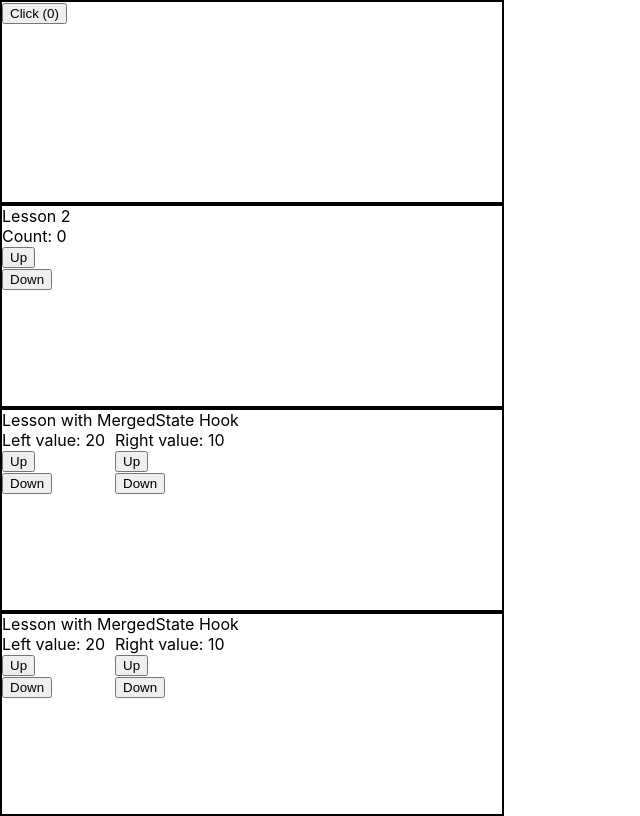
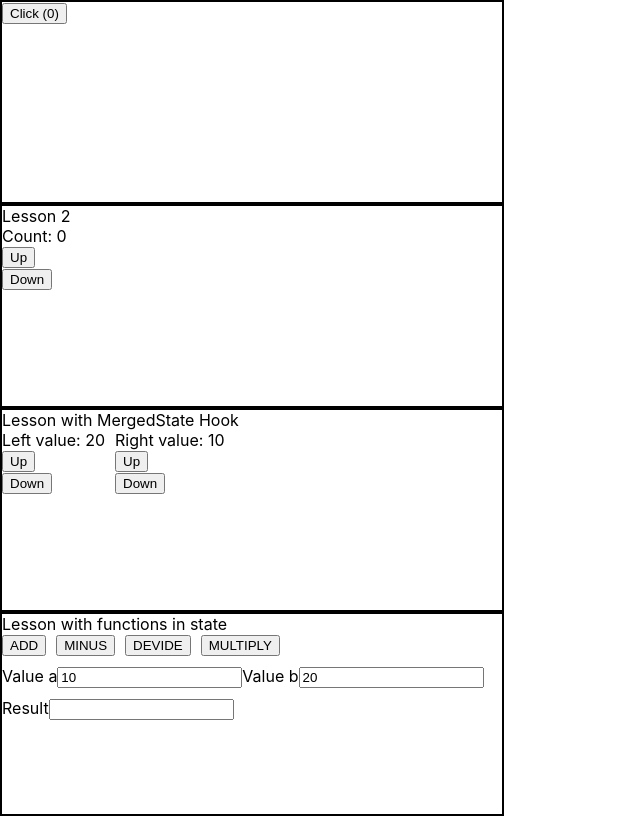
Before and after one commit to MaximSamorukov/react-hooks-udemy, a React (Create React App) app: page / in a window 1280 px wide. Shown: the whole page, without its empty margins (0-640 px from the left). Built offline with nearby package versions, Linux system fonts and the light colour scheme.

Commit message:
refactor

```diff
--- a/src/components/lessons_components/component4.jsx
+++ b/src/components/lessons_components/component4.jsx
@@ -2,35 +2,77 @@ import React, { useState } from "react";
 import Wrapper from "./wrapper";
 import { useMargedState } from '../../hooks/hooks';
 
+const add = ({ valuea: a, valueb: b }) => a + b;
+const subtract = ({ valuea: a, valueb: b }) => a - b;
+const devide = ({ valuea: a, valueb: b }) => a / b;
+const multiply = ({ valuea: a, valueb: b }) => a * b;
+
+
 function Component4 () {
   const initialState = {
-    rightValue: 10,
-    leftValue: 20,
+    valuea: 10,
+    valueb: 20,
+  };
+  const [action, setAction] = useState(() => () => null);
+  const [sign, setSign] = useState(null);
+  const applyAction = (f, s) => () => {
+    setSign(s);
+    setAction(() => f);
   };
   const [state, updateState] = useMargedState(initialState);
+  const onChange = (setter, key) => (value) => setter({ [key]: parseInt(value.target.value || 0)});
 
   return (
     <Wrapper>
-      <div>Lesson with MergedState Hook</div>
+      <div>Lesson with functions in state</div>
+
       <div style={{ display: 'flex', justifyContent: 'row' }}>
         <div style={{marginRight: '10px'}}>
-          <div>Left value: {state.leftValue}</div>
-          <div>
-            <button onClick={() => updateState({leftValue: state.leftValue + 1 })}>Up</button>
-          </div>
-          <div>
-            <button onClick={() => updateState({leftValue: state.leftValue - 1 })}>Down</button>
-          </div>
+          <button
+            style={{background: sign === '+' && 'green'}}
+            onClick={applyAction(add, '+')}>ADD</button>
         </div>
-        <div>
-          <div>Right value: {state.rightValue}</div>
-          <div>
-            <button onClick={() => updateState({rightValue: state.rightValue + 1 })}>Up</button>
-          </div>
-          <div>
-            <button onClick={() => updateState({rightValue: state.rightValue - 1 })}>Down</button>
-          </div>
+        <div style={{marginRight: '10px'}}>
+          <button
+            style={{background: sign === '-' && 'green'}}
+            onClick={applyAction(subtract, '-')}>MINUS</button>
         </div>
+        <div style={{marginRight: '10px'}}>
+          <button
+            style={{background: sign === '/' && 'green'}}
+            onClick={applyAction(devide, '/')}
+          >DEVIDE</button>
+        </div>
+        <div style={{marginRight: '10px'}}>
+          <button
+            style={{background: sign === '*' && 'green'}}
+            onClick={applyAction(multiply, '*')}
+          >MULTIPLY</button>
+        </div>
+      </div>
+      <div style={{ marginTop: 10 }}>
+        <label htmlFor="value_a">Value a</label>
+        <input
+          name="valuea"
+          value={state.valuea}
+          type="number"
+          onChange={onChange(updateState, 'valuea')}
+        />
+        <label htmlFor="value_b">Value b</label>
+        <input
+          name="valueb"
+          value={state.valueb}
+          type="number"
+          onChange={onChange(updateState, 'valueb')}
+        />
+      </div>
+      <div style={{ marginTop: 10 }}>
+        <label htmlFor="result">Result</label>
+        <input
+          name="result"
+          value={action(state)}
+          type="number"
+        />
       </div>
     </Wrapper>
   )
```
